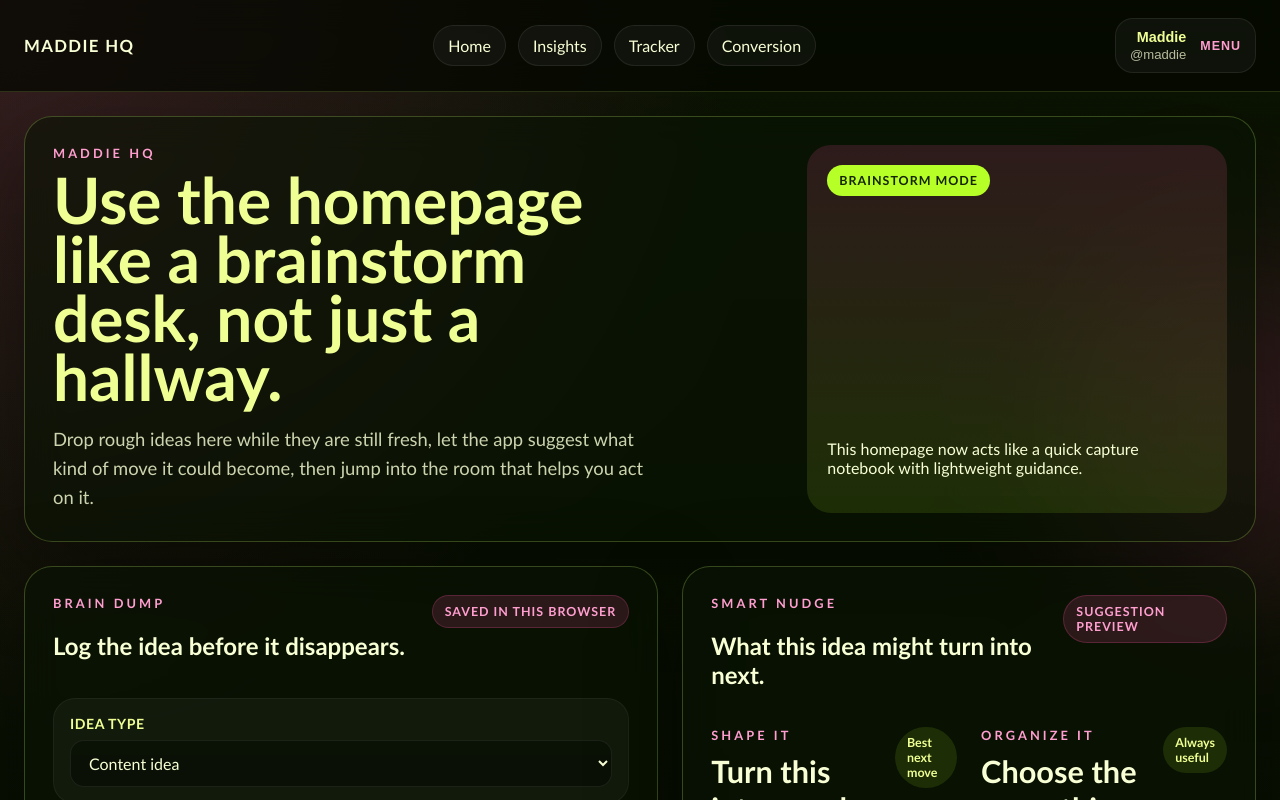
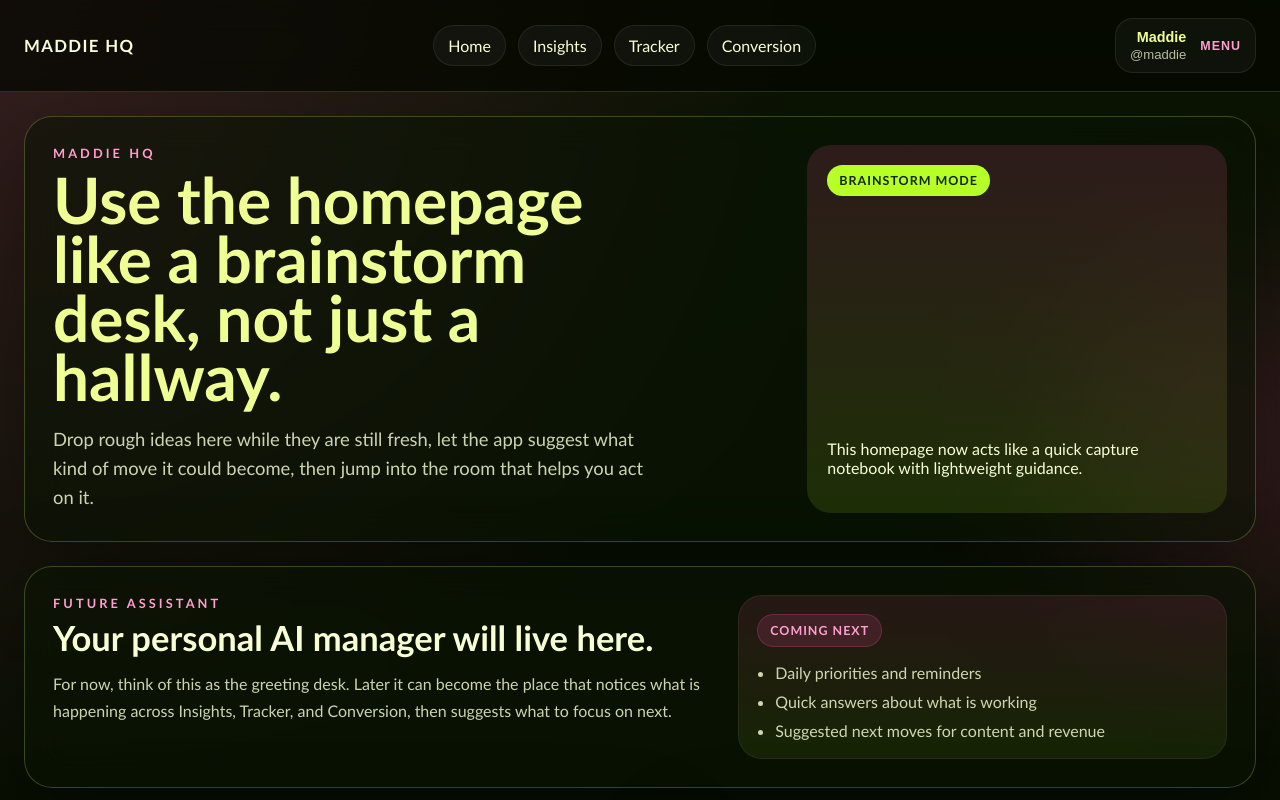
Before and after one commit to littlemadimade/maddiehq, a Next.js app: page / in a window 1280 px wide. Shown: the top 800 px of the page. Built offline with nearby package versions, Linux system fonts and the light colour scheme.

Commit message:
Add homepage assistant placeholder

```diff
--- a/app/globals.css
+++ b/app/globals.css
@@ -376,6 +376,39 @@ h1 {
 
 .conversion-grid {
   grid-template-columns: 1.15fr 0.85fr;
+}
+
+.assistant-card {
+  display: grid;
+  grid-template-columns: 1.15fr 0.85fr;
+  gap: 24px;
+  align-items: stretch;
+}
+
+.assistant-card h2 {
+  margin: 0;
+  font-size: clamp(1.5rem, 2.7vw, 2.4rem);
+  line-height: 1;
+}
+
+.assistant-card__copy p:last-child {
+  margin: 16px 0 0;
+  color: rgba(248, 255, 213, 0.82);
+  line-height: 1.65;
+}
+
+.assistant-card__note {
+  display: flex;
+  flex-direction: column;
+  gap: 16px;
+  padding: 18px;
+  border-radius: 24px;
+  background: linear-gradient(180deg, rgba(255, 79, 163, 0.12), rgba(182, 255, 39, 0.08));
+  border: 1px solid rgba(255, 255, 255, 0.06);
+}
+
+.assistant-card__note ul {
+  color: rgba(248, 255, 213, 0.82);
 }
 
 .brainstorm-grid {
@@ -1144,6 +1177,7 @@ li + li {
   }
 
   .hero,
+  .assistant-card,
   .brainstorm-grid,
   .home-grid,
   .overview-grid,
--- a/app/page.tsx
+++ b/app/page.tsx
@@ -76,6 +76,26 @@ export default function HomePage() {
           <p>
             This homepage now acts like a quick capture notebook with lightweight guidance.
           </p>
+        </div>
+      </section>
+
+      <section className="panel assistant-card">
+        <div className="assistant-card__copy">
+          <p className="eyebrow">Future Assistant</p>
+          <h2>Your personal AI manager will live here.</h2>
+          <p>
+            For now, think of this as the greeting desk. Later it can become the place
+            that notices what is happening across Insights, Tracker, and Conversion, then
+            suggests what to focus on next.
+          </p>
+        </div>
+        <div className="assistant-card__note">
+          <span className="suggestions-card__tag">Coming next</span>
+          <ul>
+            <li>Daily priorities and reminders</li>
+            <li>Quick answers about what is working</li>
+            <li>Suggested next moves for content and revenue</li>
+          </ul>
         </div>
       </section>
 
```
